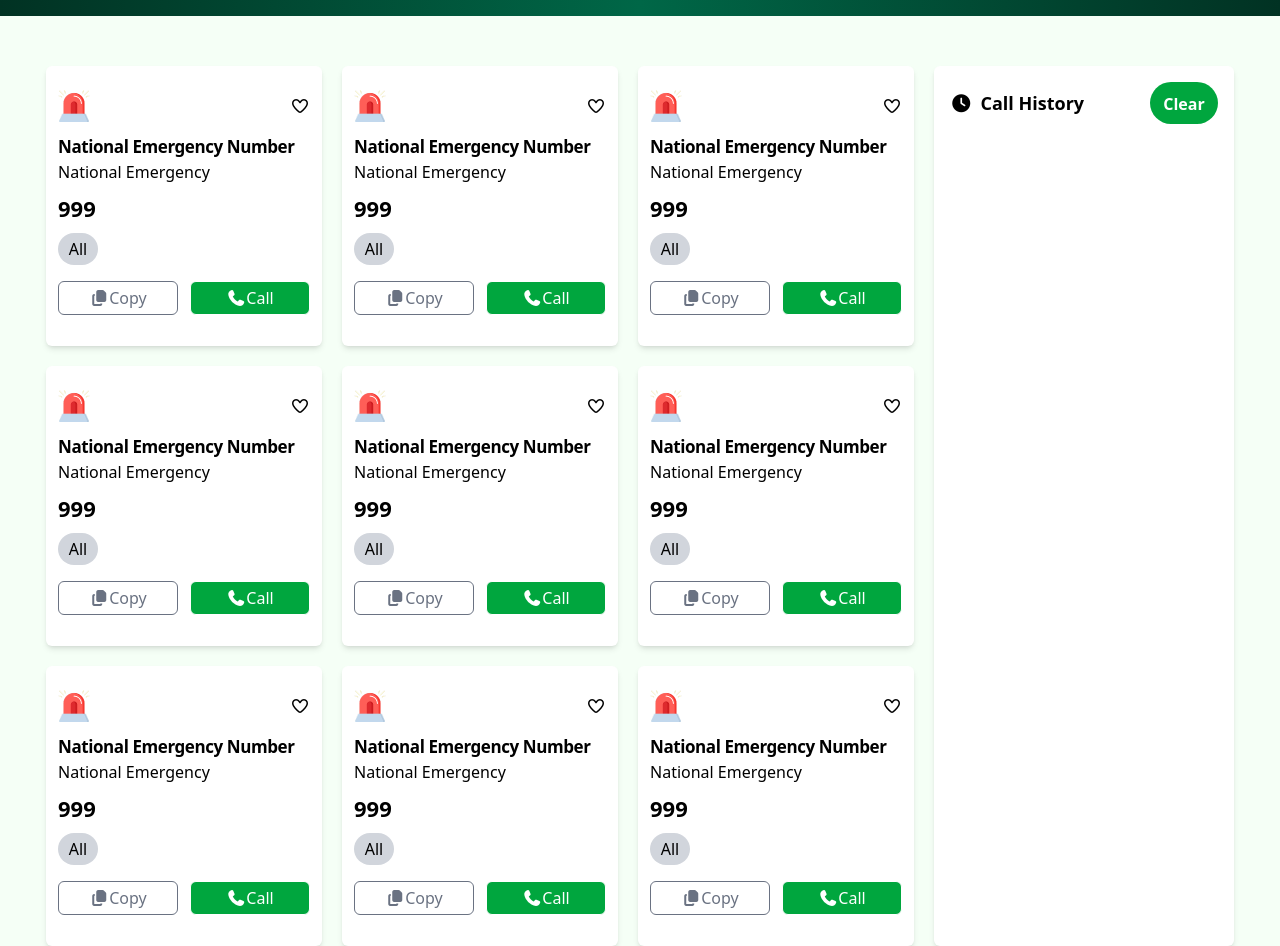
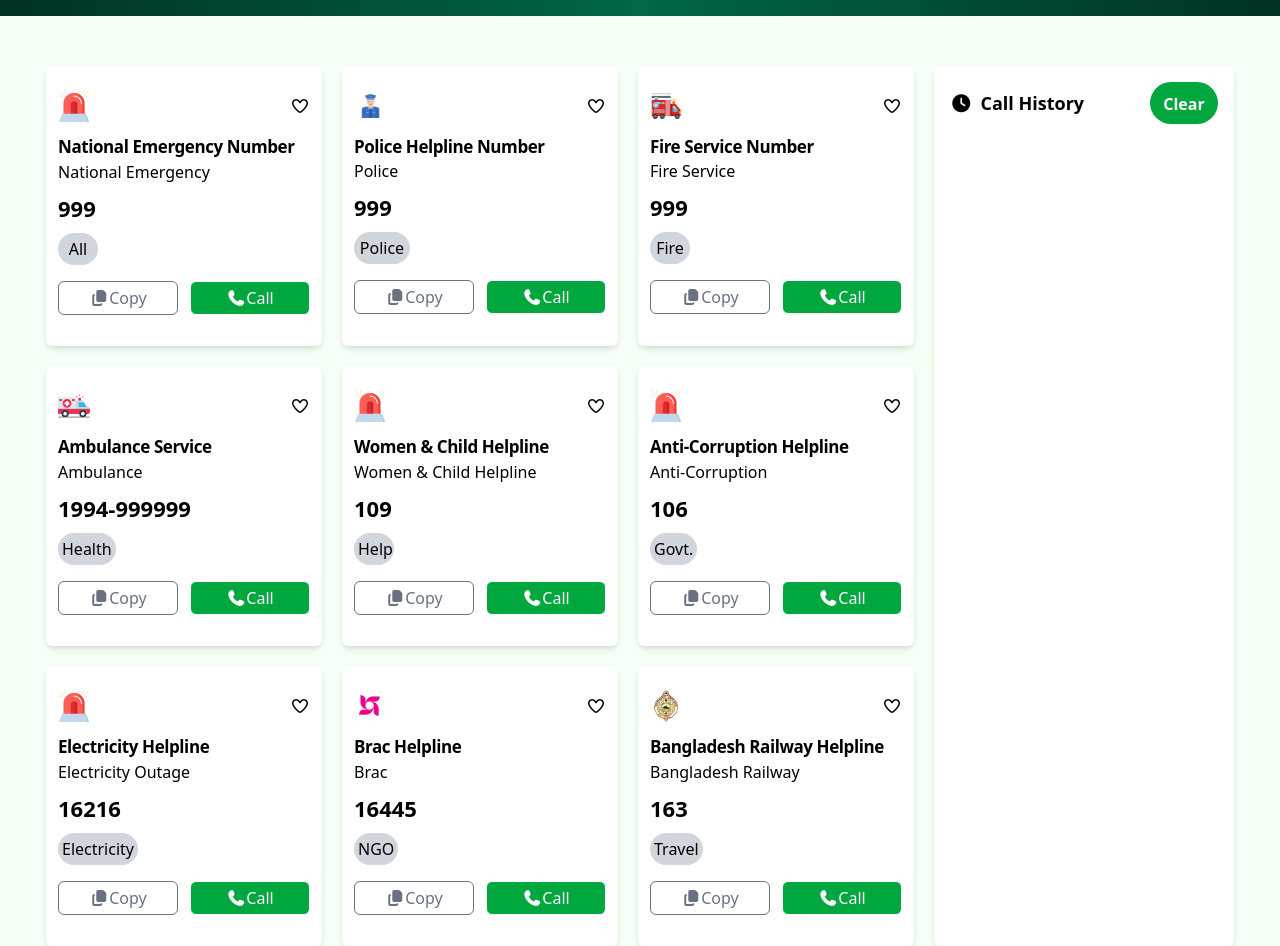
Before and after one commit to mahmudulhasan71/assignment-five, a plain HTML site: page index.html in a window 1280 px wide. Shown: the part 300-1246 px from the top of the page. Drawn offline with nearby package versions, Linux system fonts and the light colour scheme.

```diff
--- a/index.html
+++ b/index.html
@@ -26,13 +26,13 @@
             </div>
             <div class="header-btn flex gap-3">
                 <button
-                    class="flex justify-center items-center gap-1 w-[80px] h-[40px] bg-[#ecfff0] p-2 rounded-full font-bold"><span>0</span><img
+                    class="flex justify-center items-center gap-1 w-[80px] h-[40px] bg-[#ecfff0] p-2 rounded-full font-bold"><span id="count">0</span><img
                         class="w-[30px]" src="assets/heart.png" alt=""></button>
                 <button
                     class="flex justify-center items-center gap-1 w-[80px] h-[40px] bg-[#ecfff0] p-2 rounded-full font-bold"><span>100</span><img
                         class="w-[30px]" src="assets/coin.png" alt=""></button>
                 <button
-                    class="flex justify-center items-center gap-1 w-[80px] h-[40px] bg-[#00a63e] p-2 rounded-full font-bold text-[#ffffff]"><span>0</span>Copy</button>
+                    class="flex justify-center items-center gap-1 w-[80px] h-[40px] bg-[#00a63e] p-2 rounded-full font-bold text-[#ffffff]"><span id="copy-count">0</span>Copy</button>
             </div>
         </div>
 
@@ -72,8 +72,77 @@
                     </div>
                     <h1 class="text-[17px] font-bold mt-3 tracking-tight">National Emergency Number</h1>
                     <p class="text-[16px] ">National Emergency</p>
-                    <h3 class="text-[22px] font-bold mt-2">999</h3>
+                    <h3 id="number" class="text-[22px] font-bold mt-2">999</h3>
                     <button class="w-[40px] bg-gray-300 p-1 mt-2 rounded-full">All</button>
+
+                    <div class="copy-call-btn mt-4 flex justify-between items-center gap-3 ">
+
+                        <button class="copy-btn cursor-pointer w-[120px] p-1 border-[1.5px] rounded-md border-gray-500 text-gray-500"><i
+                                class="fa-solid fa-copy"></i>Copy</button>
+                        <button class="call-btn cursor-pointer w-[120px] p-1 border-[1.5px] rounded-md  bg-[#00a63e] text-[#ffffff]"><i
+                                class="fa-solid fa-phone"></i>Call</button>
+
+
+
+                    </div>
+
+                </div>
+                <div class="card max-w-[300px] h-[280px] shadow-md bg-[#ffffff] p-3 rounded-md ">
+                    <div class="icon flex justify-between items-center pt-3">
+                        <img class="w-[32px]" src="assets/police.png" alt="">
+                        <button class="heart-btn"><i class="fa-regular fa-heart"></i></button>
+
+                    </div>
+                    <h1 class="text-[17px] font-bold mt-3 tracking-tight">Police Helpline Number</h1>
+                    <p class="text-[16px] ">Police</p>
+                    <h3 id="number" class="text-[22px] font-bold mt-2">999</h3>
+                    <button class="w-[56px] bg-gray-300 p-1 mt-2 rounded-full">Police</button>
+
+                    <div class="copy-call-btn mt-4 flex justify-between items-center gap-3 ">
+
+                        <button class="copy-btn cursor-pointer w-[120px] p-1 border-[1.5px] rounded-md border-gray-500 text-gray-500"><i
+                                class="fa-solid fa-copy"></i>Copy</button>
+                        <button class="call-btn cursor-pointer w-[120px] p-1 border-[1.5px] rounded-md  bg-[#00a63e] text-[#ffffff]"><i
+                                class="fa-solid fa-phone"></i>Call</button>
+
+
+
+                    </div>
+
+                </div>
+                <div class="card max-w-[300px] h-[280px] shadow-md bg-[#ffffff] p-3 rounded-md ">
+                    <div class="icon flex justify-between items-center pt-3">
+                        <img class="w-[32px]" src="assets/fire-service.png" alt="">
+                        <button class="heart-btn"><i class="fa-regular fa-heart"></i></button>
+
+                    </div>
+                    <h1 class="text-[17px] font-bold mt-3 tracking-tight">Fire Service Number</h1>
+                    <p class="text-[16px] ">Fire Service</p>
+                    <h3 id="number" class="text-[22px] font-bold mt-2">999</h3>
+                    <button class="w-[40px] bg-gray-300 p-1 mt-2 rounded-full">Fire</button>
+
+                    <div class="copy-call-btn mt-4 flex justify-between items-center gap-3 ">
+
+                        <button class="copy-btn cursor-pointer w-[120px] p-1 border-[1.5px] rounded-md border-gray-500 text-gray-500"><i
+                                class="fa-solid fa-copy"></i>Copy</button>
+                        <button class="call-btn cursor-pointer w-[120px] p-1 border-[1.5px] rounded-md  bg-[#00a63e] text-[#ffffff]"><i
+                                class="fa-solid fa-phone"></i>Call</button>
+
+
+
+                    </div>
+
+                </div>
+                <div class="card max-w-[300px] h-[280px] shadow-md bg-[#ffffff] p-3 rounded-md ">
+                    <div class="icon flex justify-between items-center pt-3">
+                        <img class="w-[32px]" src="assets/ambulance.png" alt="">
+                        <button class="heart-btn"><i class="fa-regular fa-heart"></i></button>
+
+                    </div>
+                    <h1 class="text-[17px] font-bold mt-3 tracking-tight">Ambulance Service</h1>
+                    <p class="text-[16px] ">Ambulance</p>
+                    <h3 id="number" class="text-[22px] font-bold mt-2">1994-999999</h3>
+                    <button class="w-[px] bg-gray-300 p-1 mt-2 rounded-full">Health</button>
 
                     <div class="copy-call-btn mt-4 flex justify-between items-center gap-3 ">
 
@@ -93,10 +162,10 @@
                         <button class="heart-btn"><i class="fa-regular fa-heart"></i></button>
 
                     </div>
-                    <h1 class="text-[17px] font-bold mt-3 tracking-tight">National Emergency Number</h1>
-                    <p class="text-[16px] ">National Emergency</p>
-                    <h3 class="text-[22px] font-bold mt-2">999</h3>
-                    <button class="w-[40px] bg-gray-300 p-1 mt-2 rounded-full">All</button>
+                    <h1 class="text-[17px] font-bold mt-3 tracking-tight">Women & Child Helpline</h1>
+                    <p class="text-[16px] ">Women & Child Helpline</p>
+                    <h3 id="number" class="text-[22px] font-bold mt-2">109</h3>
+                    <button class="w-[40px] bg-gray-300 p-1 mt-2 rounded-full">Help</button>
 
                     <div class="copy-call-btn mt-4 flex justify-between items-center gap-3 ">
 
@@ -116,10 +185,10 @@
                         <button class="heart-btn"><i class="fa-regular fa-heart"></i></button>
 
                     </div>
-                    <h1 class="text-[17px] font-bold mt-3 tracking-tight">National Emergency Number</h1>
-                    <p class="text-[16px] ">National Emergency</p>
-                    <h3 class="text-[22px] font-bold mt-2">999</h3>
-                    <button class="w-[40px] bg-gray-300 p-1 mt-2 rounded-full">All</button>
+                    <h1 class="text-[17px] font-bold mt-3 tracking-tight">Anti-Corruption Helpline</h1>
+                    <p class="text-[16px] ">Anti-Corruption</p>
+                    <h3 id="number" class="text-[22px] font-bold mt-2">106</h3>
+                    <button class="w-[px] bg-gray-300 p-1 mt-2 rounded-full">Govt.</button>
 
                     <div class="copy-call-btn mt-4 flex justify-between items-center gap-3 ">
 
@@ -139,10 +208,10 @@
                         <button class="heart-btn"><i class="fa-regular fa-heart"></i></button>
 
                     </div>
-                    <h1 class="text-[17px] font-bold mt-3 tracking-tight">National Emergency Number</h1>
-                    <p class="text-[16px] ">National Emergency</p>
-                    <h3 class="text-[22px] font-bold mt-2">999</h3>
-                    <button class="w-[40px] bg-gray-300 p-1 mt-2 rounded-full">All</button>
+                    <h1 class="text-[17px] font-bold mt-3 tracking-tight">Electricity Helpline</h1>
+                    <p class="text-[16px] ">Electricity Outage</p>
+                    <h3 id="number" class="text-[22px] font-bold mt-2">16216</h3>
+                    <button class="w-[px] bg-gray-300 p-1 mt-2 rounded-full">Electricity</button>
 
                     <div class="copy-call-btn mt-4 flex justify-between items-center gap-3 ">
 
@@ -158,14 +227,14 @@
                 </div>
                 <div class="card max-w-[300px] h-[280px] shadow-md bg-[#ffffff] p-3 rounded-md ">
                     <div class="icon flex justify-between items-center pt-3">
-                        <img class="w-[32px]" src="assets/emergency.png" alt="">
+                        <img class="w-[32px]" src="assets/brac.png" alt="">
                         <button class="heart-btn"><i class="fa-regular fa-heart"></i></button>
 
                     </div>
-                    <h1 class="text-[17px] font-bold mt-3 tracking-tight">National Emergency Number</h1>
-                    <p class="text-[16px] ">National Emergency</p>
-                    <h3 class="text-[22px] font-bold mt-2">999</h3>
-                    <button class="w-[40px] bg-gray-300 p-1 mt-2 rounded-full">All</button>
+                    <h1 class="text-[17px] font-bold mt-3 tracking-tight">Brac Helpline</h1>
+                    <p class="text-[16px] ">Brac</p>
+                    <h3 id="number" class="text-[22px] font-bold mt-2">16445</h3>
+                    <button class="w-[px] bg-gray-300 p-1 mt-2 rounded-full">NGO</button>
 
                     <div class="copy-call-btn mt-4 flex justify-between items-center gap-3 ">
 
@@ -181,83 +250,14 @@
                 </div>
                 <div class="card max-w-[300px] h-[280px] shadow-md bg-[#ffffff] p-3 rounded-md ">
                     <div class="icon flex justify-between items-center pt-3">
-                        <img class="w-[32px]" src="assets/emergency.png" alt="">
+                        <img class="w-[32px]" src="assets/Bangladesh-Railway.png" alt="">
                         <button class="heart-btn"><i class="fa-regular fa-heart"></i></button>
 
                     </div>
-                    <h1 class="text-[17px] font-bold mt-3 tracking-tight">National Emergency Number</h1>
-                    <p class="text-[16px] ">National Emergency</p>
-                    <h3 class="text-[22px] font-bold mt-2">999</h3>
-                    <button class="w-[40px] bg-gray-300 p-1 mt-2 rounded-full">All</button>
-
-                    <div class="copy-call-btn mt-4 flex justify-between items-center gap-3 ">
-
-                        <button class="copy-btn cursor-pointer w-[120px] p-1 border-[1.5px] rounded-md border-gray-500 text-gray-500"><i
-                                class="fa-solid fa-copy"></i>Copy</button>
-                        <button class="call-btn cursor-pointer w-[120px] p-1 border-[1.5px] rounded-md  bg-[#00a63e] text-[#ffffff]"><i
-                                class="fa-solid fa-phone"></i>Call</button>
-
-
-
-                    </div>
-
-                </div>
-                <div class="card max-w-[300px] h-[280px] shadow-md bg-[#ffffff] p-3 rounded-md ">
-                    <div class="icon flex justify-between items-center pt-3">
-                        <img class="w-[32px]" src="assets/emergency.png" alt="">
-                        <button class="heart-btn"><i class="fa-regular fa-heart"></i></button>
-
-                    </div>
-                    <h1 class="text-[17px] font-bold mt-3 tracking-tight">National Emergency Number</h1>
-                    <p class="text-[16px] ">National Emergency</p>
-                    <h3 class="text-[22px] font-bold mt-2">999</h3>
-                    <button class="w-[40px] bg-gray-300 p-1 mt-2 rounded-full">All</button>
-
-                    <div class="copy-call-btn mt-4 flex justify-between items-center gap-3 ">
-
-                        <button class="copy-btn cursor-pointer w-[120px] p-1 border-[1.5px] rounded-md border-gray-500 text-gray-500"><i
-                                class="fa-solid fa-copy"></i>Copy</button>
-                        <button class="call-btn cursor-pointer w-[120px] p-1 border-[1.5px] rounded-md  bg-[#00a63e] text-[#ffffff]"><i
-                                class="fa-solid fa-phone"></i>Call</button>
-
-
-
-                    </div>
-
-                </div>
-                <div class="card max-w-[300px] h-[280px] shadow-md bg-[#ffffff] p-3 rounded-md ">
-                    <div class="icon flex justify-between items-center pt-3">
-                        <img class="w-[32px]" src="assets/emergency.png" alt="">
-                        <button class="heart-btn"><i class="fa-regular fa-heart"></i></button>
-
-                    </div>
-                    <h1 class="text-[17px] font-bold mt-3 tracking-tight">National Emergency Number</h1>
-                    <p class="text-[16px] ">National Emergency</p>
-                    <h3 class="text-[22px] font-bold mt-2">999</h3>
-                    <button class="w-[40px] bg-gray-300 p-1 mt-2 rounded-full">All</button>
-
-                    <div class="copy-call-btn mt-4 flex justify-between items-center gap-3 ">
-
-                        <button class="copy-btn cursor-pointer w-[120px] p-1 border-[1.5px] rounded-md border-gray-500 text-gray-500"><i
-                                class="fa-solid fa-copy"></i>Copy</button>
-                        <button class="call-btn cursor-pointer w-[120px] p-1 border-[1.5px] rounded-md  bg-[#00a63e] text-[#ffffff]"><i
-                                class="fa-solid fa-phone"></i>Call</button>
-
-
-
-                    </div>
-
-                </div>
-                <div class="card max-w-[300px] h-[280px] shadow-md bg-[#ffffff] p-3 rounded-md ">
-                    <div class="icon flex justify-between items-center pt-3">
-                        <img class="w-[32px]" src="assets/emergency.png" alt="">
-                        <button class="heart-btn"><i class="fa-regular fa-heart"></i></button>
-
-                    </div>
-                    <h1 class="text-[17px] font-bold mt-3 tracking-tight">National Emergency Number</h1>
-                    <p class="text-[16px] ">National Emergency</p>
-                    <h3 class="text-[22px] font-bold mt-2">999</h3>
-                    <button class="w-[40px] bg-gray-300 p-1 mt-2 rounded-full">All</button>
+                    <h1 class="text-[17px] font-bold mt-3 tracking-tight">Bangladesh Railway Helpline </h1>
+                    <p class="text-[16px] ">Bangladesh Railway</p>
+                    <h3 id="number" class="text-[22px] font-bold mt-2">163</h3>
+                    <button class="w-[px] bg-gray-300 p-1 mt-2 rounded-full">Travel</button>
 
                     <div class="copy-call-btn mt-4 flex justify-between items-center gap-3 ">
 
@@ -283,7 +283,11 @@
             </div>
         </div>
     </section>
+    <section>
 
+    </section>
+<!-- javascript  -->
+ <script src="index.js"></script>
 </body>
 
 </html>
```
Also changed, not shown: index.js (added, +11 -0 lines).
